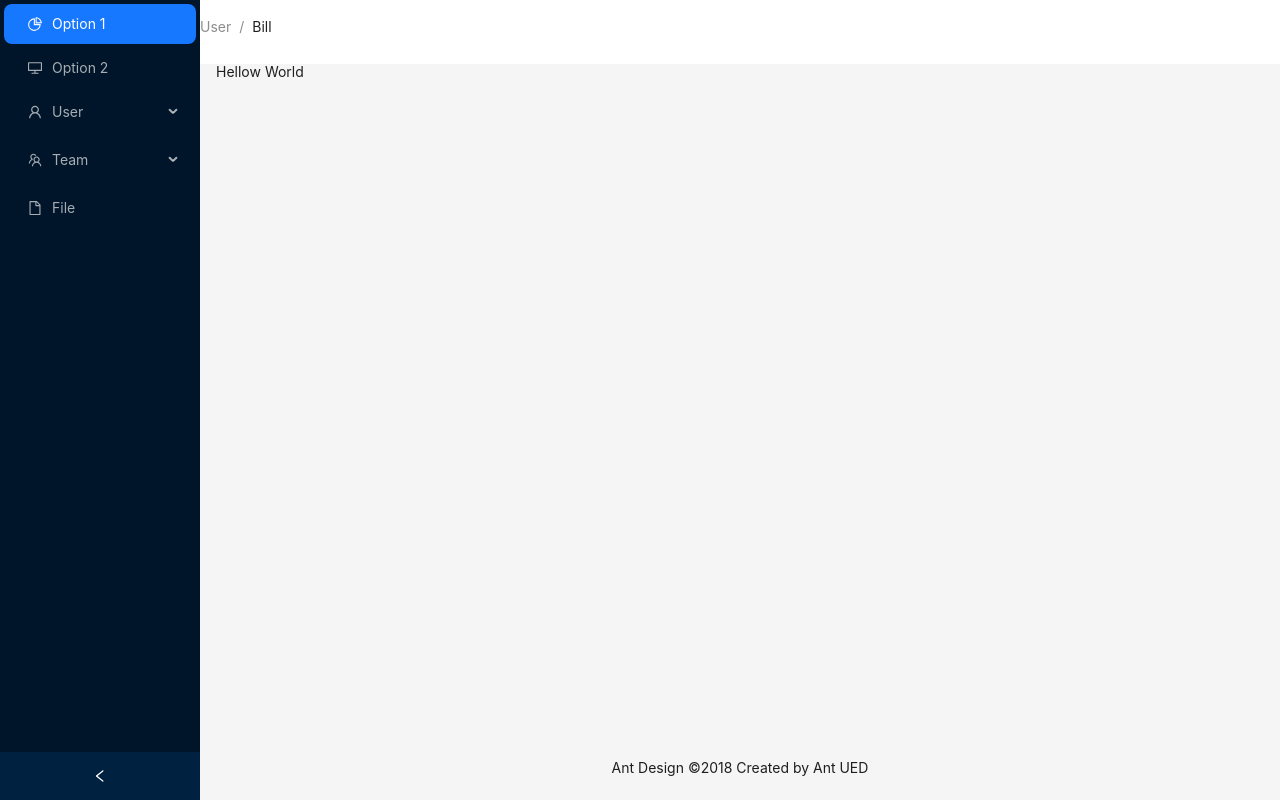
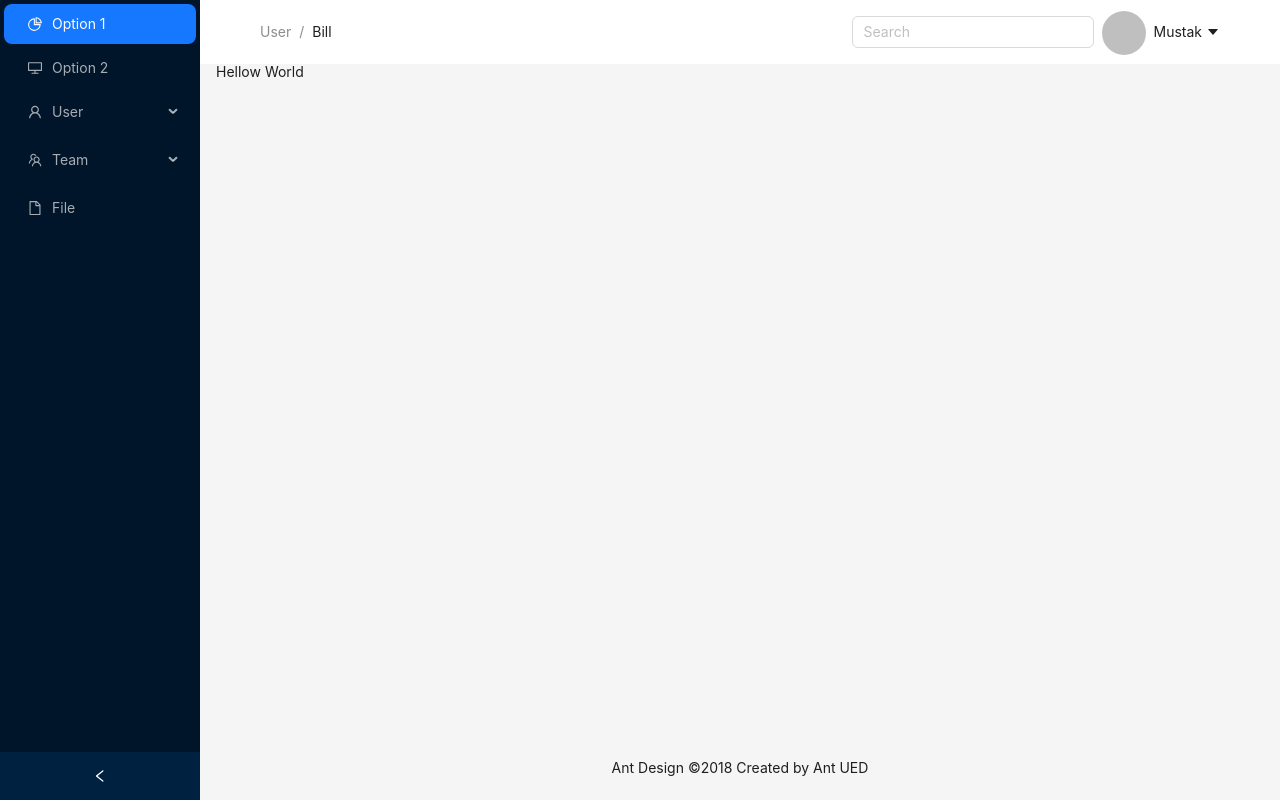
Before and after one commit to MustakAhmedKafy/vue-ant-dashboard, a Vue app: page / in a window 1280 px wide. Built offline with nearby package versions, Linux system fonts and the light colour scheme.

Commit message:
header add

```diff
--- a/src/App.vue
+++ b/src/App.vue
@@ -7,3 +7,10 @@ const route = useRoute()
 <template>
   <Layout v-if="route.path != '/login'"></Layout>
 </template>
+
+<style>
+.ant-dropdown-menu-title-content {
+  display: flex !important;
+  align-items: center !important;
+}
+</style>
--- a/src/components/layout/TopHeader.vue
+++ b/src/components/layout/TopHeader.vue
@@ -1,12 +1,97 @@
 <script setup>
-
+import { ref } from 'vue'
+import { CaretDownOutlined, LoginOutlined  } from '@ant-design/icons-vue';
+const value = ref('')
 </script>
 
 <template>
-  <a-layout-header style="background: #fff; padding: 0">
-     <a-breadcrumb style="margin: 16px 0">
-          <a-breadcrumb-item>User</a-breadcrumb-item>
-          <a-breadcrumb-item>Bill</a-breadcrumb-item>
-        </a-breadcrumb>
+  <a-layout-header
+    style="
+      background: #fff;
+      padding: 0;
+      display: flex;
+      align-items: center;
+      justify-content: space-between;
+    "
+  >
+    <a-space>
+      <a-breadcrumb style="margin: 16px 0">
+        <a-breadcrumb-item>User</a-breadcrumb-item>
+        <a-breadcrumb-item>Bill</a-breadcrumb-item>
+      </a-breadcrumb>
+    </a-space>
+    <a-space>
+      <a-menu>
+        <a-space direction="vertical">
+          <a-input v-model:value="value" placeholder="Search" />
+        </a-space>
+      </a-menu>
+
+      <a-menu>
+        <a-dropdown class="admin-dropdown" placement="bottom">
+          <template #overlay>
+            <a-menu style="margin-top: -8px">
+              <a-menu-item key="ac" style="padding-right: 30px; padding-bottom: 10px">
+                <svg
+                  xmlns="http://www.w3.org/2000/svg"
+                  width="16"
+                  height="16"
+                  fill="currentColor"
+                  class="bi bi-person"
+                  viewBox="0 0 16 16"
+                >
+                  <path
+                    d="M8 8a3 3 0 1 0 0-6 3 3 0 0 0 0 6m2-3a2 2 0 1 1-4 0 2 2 0 0 1 4 0m4 8c0 1-1 1-1 1H3s-1 0-1-1 1-4 6-4 6 3 6 4m-1-.004c-.001-.246-.154-.986-.832-1.664C11.516 10.68 10.289 10 8 10c-2.29 0-3.516.68-4.168 1.332-.678.678-.83 1.418-.832 1.664z"
+                  />
+                </svg>
+                <span style="padding-left: 8px" class="gray-menu-item">Account</span>
+              </a-menu-item>
+              <a-divider class="divider" />
+              <a-menu-item key="se" style="padding-right: 30px; padding-bottom: 10px">
+                <svg
+                  xmlns="http://www.w3.org/2000/svg"
+                  width="16"
+                  height="16"
+                  fill="currentColor"
+                  class="bi bi-gear"
+                  viewBox="0 0 16 16"
+                >
+                  <path
+                    d="M8 4.754a3.246 3.246 0 1 0 0 6.492 3.246 3.246 0 0 0 0-6.492zM5.754 8a2.246 2.246 0 1 1 4.492 0 2.246 2.246 0 0 1-4.492 0z"
+                  />
+                  <path
+                    d="M9.796 1.343c-.527-1.79-3.065-1.79-3.592 0l-.094.319a.873.873 0 0 1-1.255.52l-.292-.16c-1.64-.892-3.433.902-2.54 2.541l.159.292a.873.873 0 0 1-.52 1.255l-.319.094c-1.79.527-1.79 3.065 0 3.592l.319.094a.873.873 0 0 1 .52 1.255l-.16.292c-.892 1.64.901 3.434 2.541 2.54l.292-.159a.873.873 0 0 1 1.255.52l.094.319c.527 1.79 3.065 1.79 3.592 0l.094-.319a.873.873 0 0 1 1.255-.52l.292.16c1.64.893 3.434-.902 2.54-2.541l-.159-.292a.873.873 0 0 1 .52-1.255l.319-.094c1.79-.527 1.79-3.065 0-3.592l-.319-.094a.873.873 0 0 1-.52-1.255l.16-.292c.893-1.64-.902-3.433-2.541-2.54l-.292.159a.873.873 0 0 1-1.255-.52l-.094-.319zm-2.633.283c.246-.835 1.428-.835 1.674 0l.094.319a1.873 1.873 0 0 0 2.693 1.115l.291-.16c.764-.415 1.6.42 1.184 1.185l-.159.292a1.873 1.873 0 0 0 1.116 2.692l.318.094c.835.246.835 1.428 0 1.674l-.319.094a1.873 1.873 0 0 0-1.115 2.693l.16.291c.415.764-.42 1.6-1.185 1.184l-.291-.159a1.873 1.873 0 0 0-2.693 1.116l-.094.318c-.246.835-1.428.835-1.674 0l-.094-.319a1.873 1.873 0 0 0-2.692-1.115l-.292.16c-.764.415-1.6-.42-1.184-1.185l.159-.291A1.873 1.873 0 0 0 1.945 8.93l-.319-.094c-.835-.246-.835-1.428 0-1.674l.319-.094A1.873 1.873 0 0 0 3.06 4.377l-.16-.292c-.415-.764.42-1.6 1.185-1.184l.292.159a1.873 1.873 0 0 0 2.692-1.115l.094-.319z"
+                  />
+                </svg>
+                <span style="padding-left: 8px" class="gray-menu-item">Settings</span>
+              </a-menu-item>
+              <a-divider class="divider" />
+              <a-menu-item key="lg" style="padding-right: 30px; padding-bottom: 10px">
+               <LoginOutlined />
+                <span style="padding-left: 8px" class="gray-menu-item">Log out</span>
+              </a-menu-item>
+            </a-menu>
+          </template>
+          <div>
+            <a-avatar focus :size="44"> </a-avatar>
+            <span class="gray-menu-item" style="margin-left: 8px"
+              >Mustak <CaretDownOutlined /></span
+            >
+          </div>
+        </a-dropdown></a-menu
+      >
+    </a-space>
   </a-layout-header>
 </template>
+
+<style scoped>
+.ant-layout-header {
+  padding-inline: 60px !important;
+}
+.ant-divider-horizontal {
+  margin: 5px 0px !important;
+}
+.ant-menu-light.ant-menu-root.ant-menu-vertical {
+  border: none;
+}
+</style>
```
